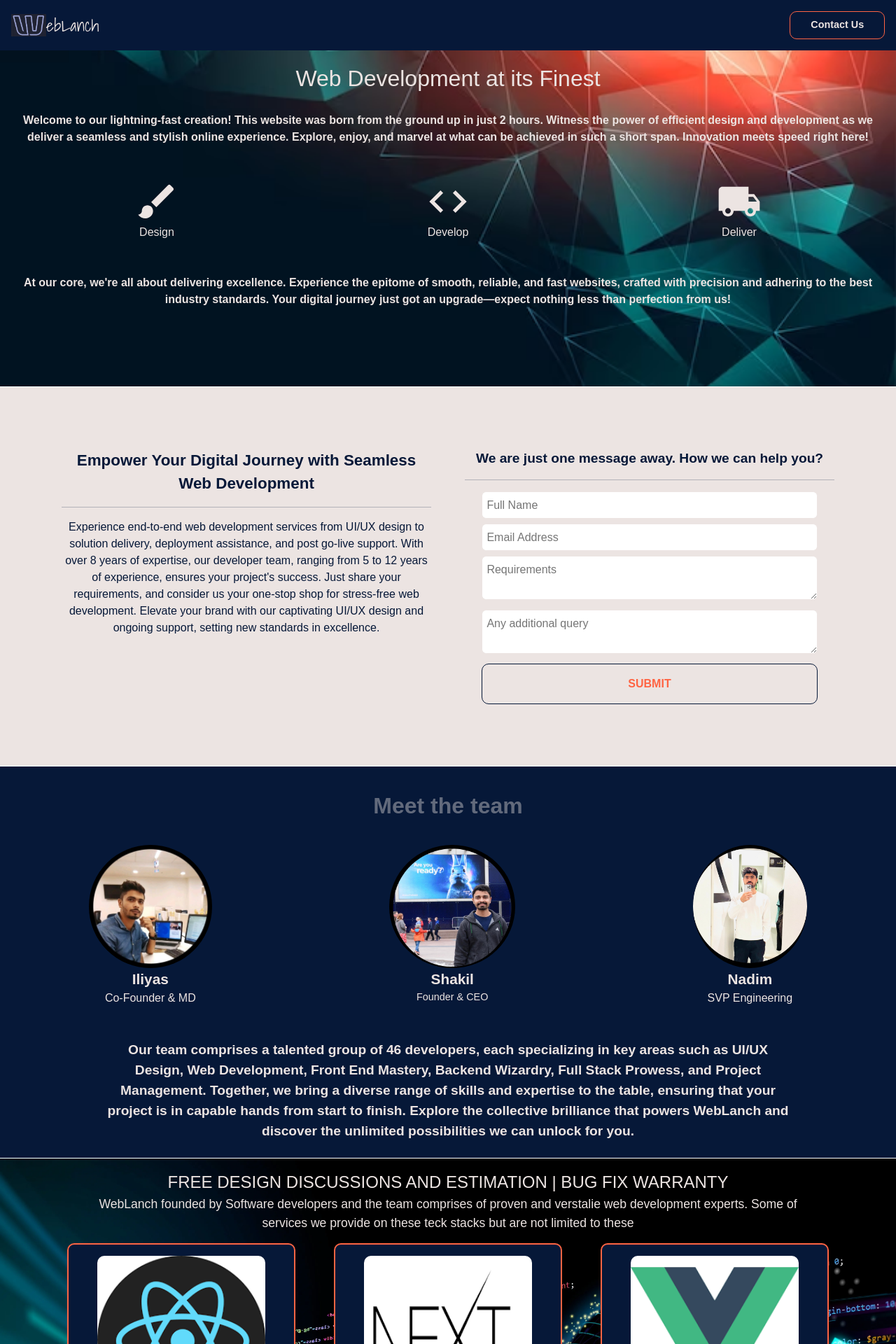
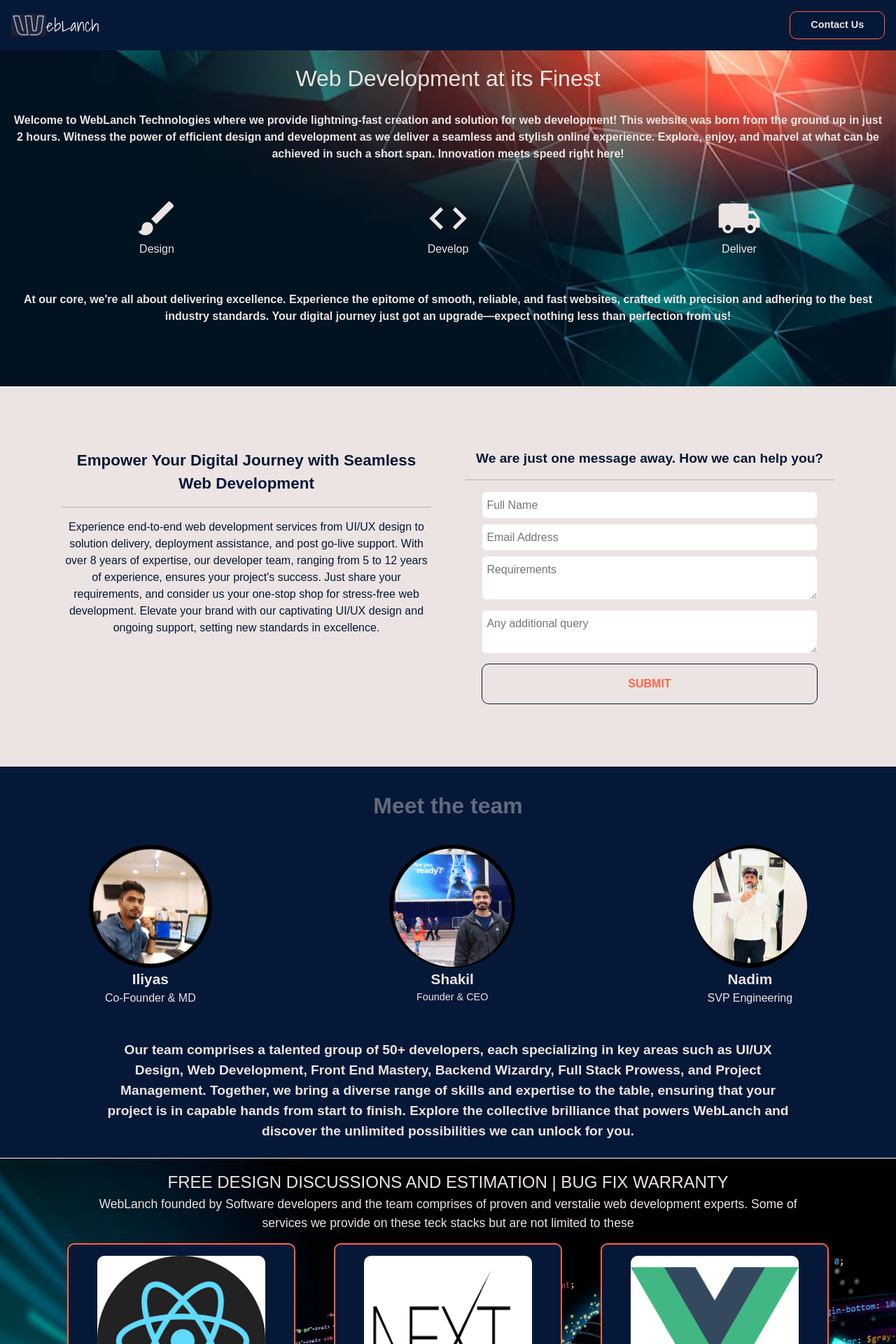
Before and after one commit to s-mansuri/weblanch, a React (Create React App) app: page / in a window 1280 px wide. Shown: the top 1920 px of the page at 70% size. Built offline with nearby package versions, Linux system fonts and the light colour scheme.

Commit message:
minor changes

```diff
--- a/public/index.html
+++ b/public/index.html
@@ -42,7 +42,7 @@
       work correctly both with client-side routing and a non-root public URL.
       Learn how to configure a non-root public URL by running `npm run build`.
     -->
-    <title>WebLanch - Web Development Sorted</title>
+    <title>WebLanch - Web Solutions</title>
   </head>
   <body>
     <noscript>You need to enable JavaScript to run this app.</noscript>
--- a/src/components/contact/contact.js
+++ b/src/components/contact/contact.js
@@ -7,14 +7,14 @@ import GroupsIcon from "@mui/icons-material/Groups";
 
 function Contact() {
   return (
-    <div id="contact" className="main-contact-section">
+    <div className="main-contact-section">
       <div className="calendly-meeting-section">
         <div className="calendly-meeting-title">
           Schedule a meeting for further discussion?
         </div>
         <InlineWidget url="https://calendly.com/shakilmansuri/weblanch-initial-discussion" />
       </div>
-      <div className="contact-details-section">
+      <div id="contact" className="contact-details-section">
         <div className="contact-us-section">
           <div className="contact-us-call">
             <div className="contact-method">
--- a/src/components/home/details/details.js
+++ b/src/components/home/details/details.js
@@ -10,8 +10,9 @@ function Details() {
         Web Development at its Finest
       </div>
       <div className="d-flex justify-content-center details-subsection-2">
-        Welcome to our lightning-fast creation! This website was born from the
-        ground up in just 2 hours. Witness the power of efficient design and
+        Welcome to WebLanch Technologies where we provide lightning-fast
+        creation and solution for web development! This website was born from
+        the ground up in just 2 hours. Witness the power of efficient design and
         development as we deliver a seamless and stylish online experience.
         Explore, enjoy, and marvel at what can be achieved in such a short span.
         Innovation meets speed right here!
--- a/src/components/home/founders/founders.js
+++ b/src/components/home/founders/founders.js
@@ -25,7 +25,7 @@ function Founders() {
         </div>
       </div>
       <div className="mt-4 p-4 team-description-section">
-        Our team comprises a talented group of 46 developers, each specializing
+        Our team comprises a talented group of 50+ developers, each specializing
         in key areas such as UI/UX Design, Web Development, Front End Mastery,
         Backend Wizardry, Full Stack Prowess, and Project Management. Together,
         we bring a diverse range of skills and expertise to the table, ensuring
```
Also changed, not shown: public/logo192.png (deleted), public/logo512.png (deleted).
